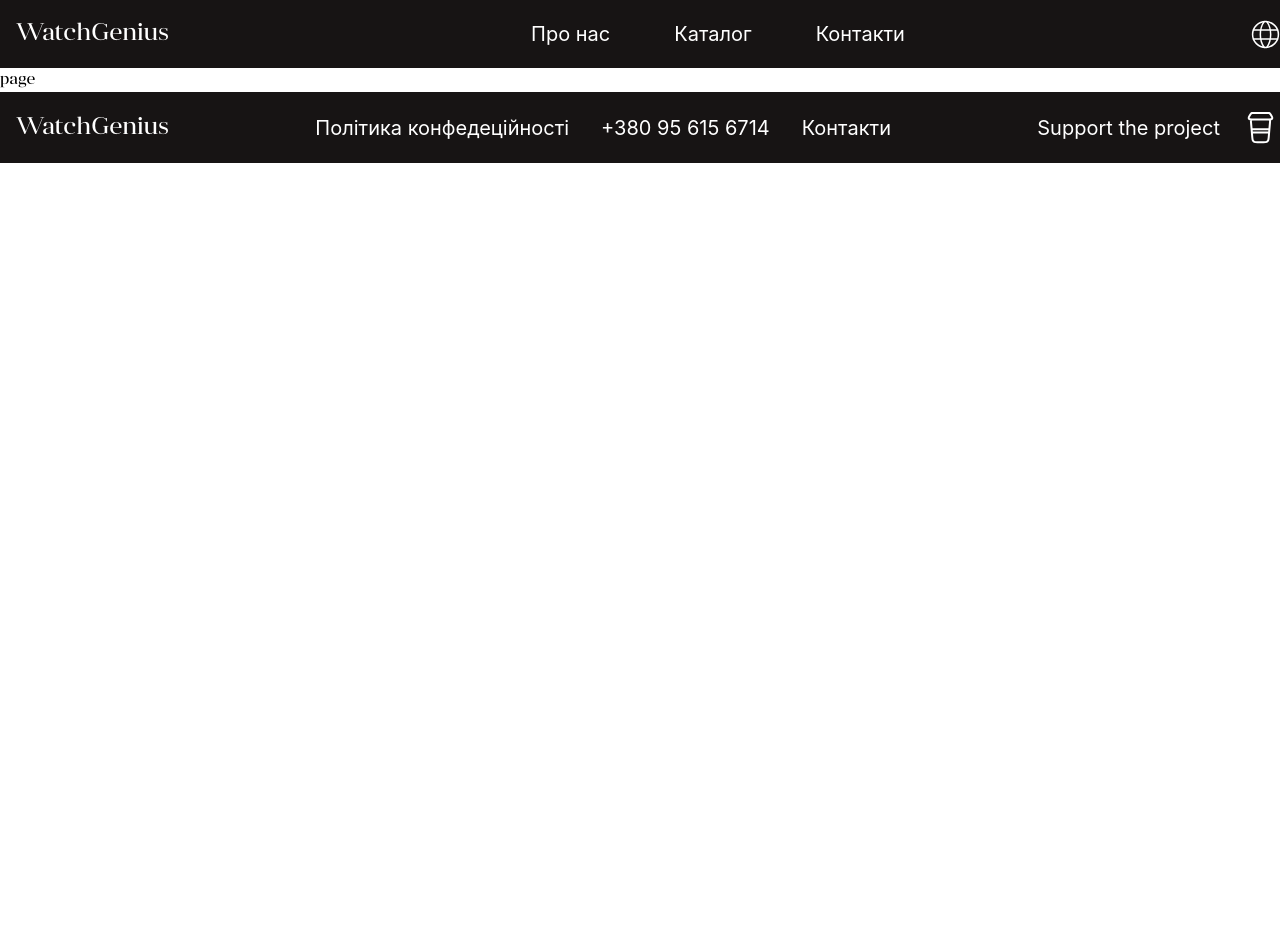
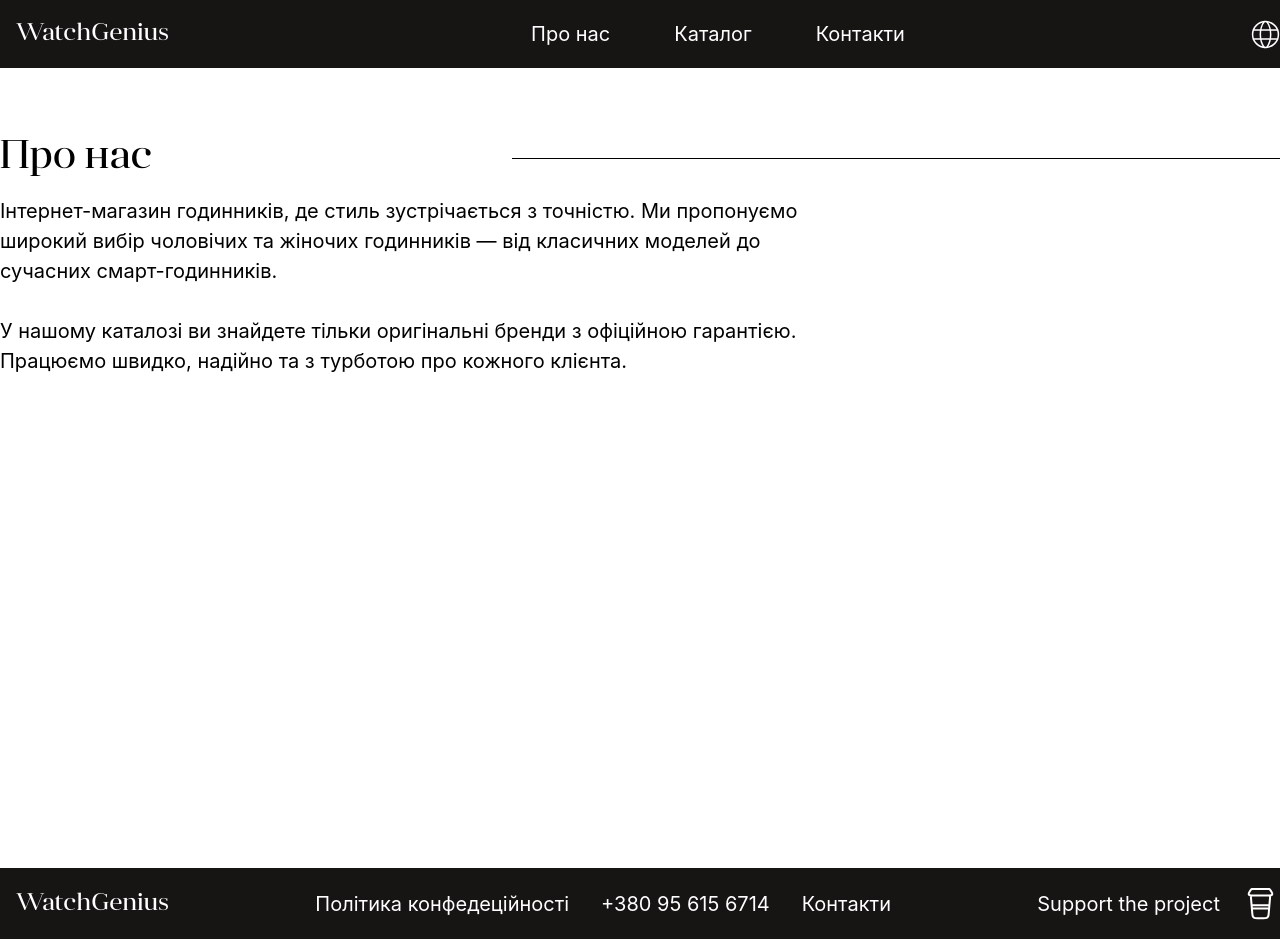
Before and after one commit to WILSONPLUR/watch-store, a Next.js app: page /about-us in a window 1280 px wide. Before the commit the page ends 800 px from the top, so only its background shows below. Built offline with nearby package versions, Linux system fonts and the light colour scheme.

Commit message:
fix: pages content

```diff
--- /dev/null
+++ b/src/app/about-us/page.module.css
@@ -0,0 +1,3 @@
+.aboutUs {
+  height: 100vh;
+}
--- a/src/app/about-us/page.tsx
+++ b/src/app/about-us/page.tsx
@@ -1,7 +1,13 @@
 import React from "react";
+import { About } from "../sections/About/About";
+import styles from "./page.module.css";
 
 const AboutUs = () => {
-  return <div>page</div>;
+  return (
+    <div className={styles.aboutUs}>
+      <About />
+    </div>
+  );
 };
 
 export default AboutUs;
--- /dev/null
+++ b/src/app/contacts/page.tsx
@@ -0,0 +1,7 @@
+import React from "react";
+
+const Contacts = () => {
+  return <div>page</div>;
+};
+
+export default Contacts;
--- a/src/app/layout/Footer/Footer.tsx
+++ b/src/app/layout/Footer/Footer.tsx
@@ -33,7 +33,7 @@ export const Footer = () => {
           </nav>
           <nav>
             <Link
-              href="/contacts"
+              href="#contacts"
               className={styles.footerLink + " " + styles.footerContactsLink}
               prefetch={false}
             >
--- a/src/app/layout/Header/Header.tsx
+++ b/src/app/layout/Header/Header.tsx
@@ -42,7 +42,7 @@ export const Header = () => {
           </nav>
           <nav>
             <Link
-              href="/contacts"
+              href="#contacts"
               className={styles.headerLink}
               prefetch={false}
             >
@@ -91,7 +91,7 @@ export const Header = () => {
               </nav>
               <nav>
                 <Link
-                  href="/contacts"
+                  href="#contacts"
                   className={styles.headerMobileMenuLink}
                   prefetch={false}
                 >
--- a/src/app/sections/Contacts/Contacts.tsx
+++ b/src/app/sections/Contacts/Contacts.tsx
@@ -7,7 +7,7 @@ import { MainContext } from "@/app/context";
 export const Contacts = () => {
   const { menuOpened } = useContext(MainContext);
   return (
-    <section className={styles.contacts}>
+    <section className={styles.contacts} id="contacts">
       <div className={styles.contactsContent}>
         <div className={styles.contactsText}>
           <h2 className={styles.contactsTitle}>
```
Also changed, not shown: src/app/contacts/page.module.css (added).
